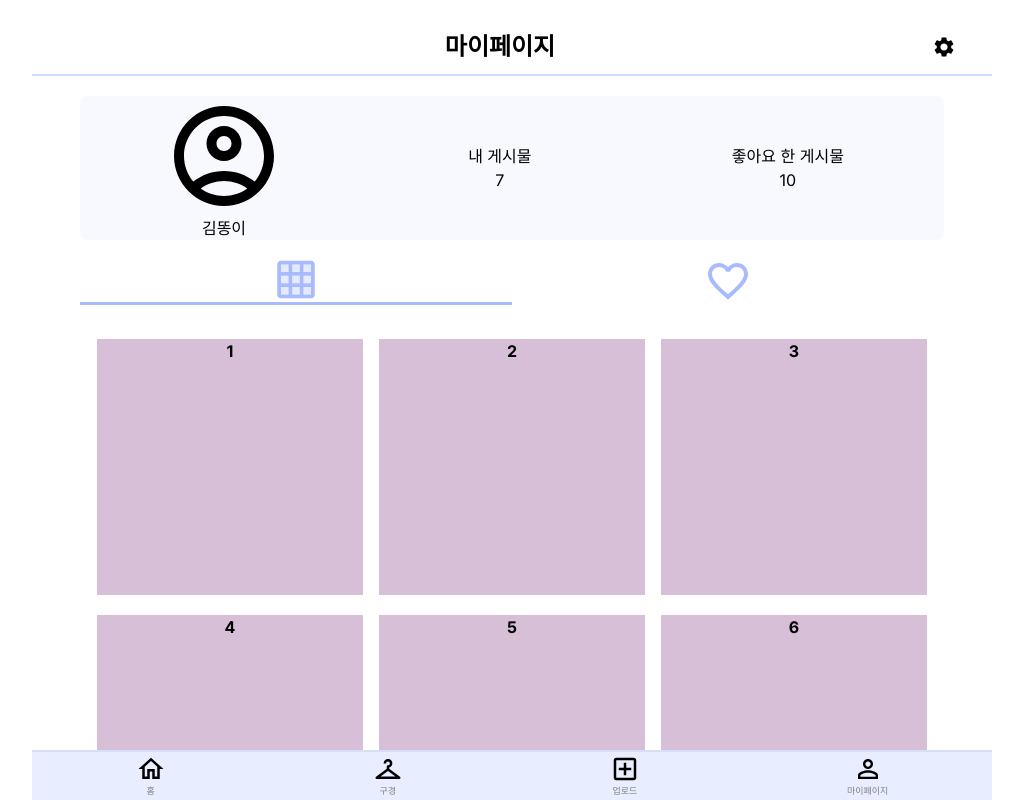
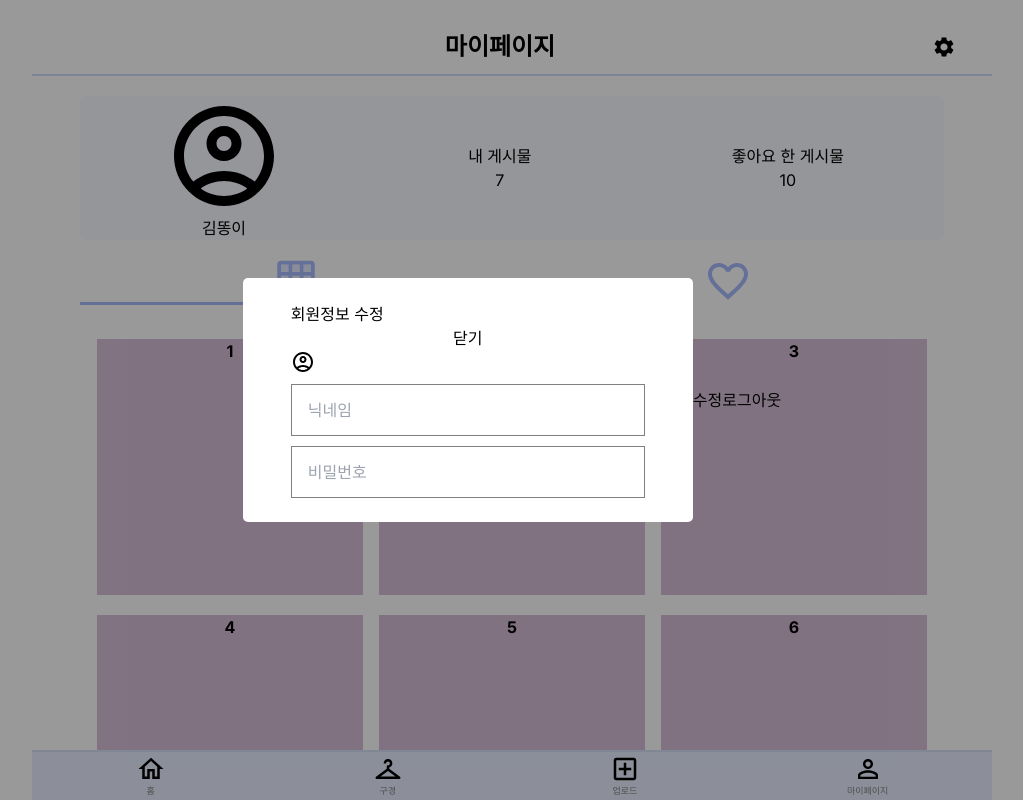
Before and after one commit to kdt-8-4/weatherfit-frontend, a Next.js app: page /mypage in a window 1280 px wide. Both pictures are taken after a click on the icon 1072 px from the left and 46 px from the top of the page. Shown: the top 800 px of the page, without its empty margins (128-1151 px from the left). Built offline with nearby package versions, Linux system fonts and the light colour scheme.

Commit message:
[feat] 마이페이지 탭 기능 추가 & 정보 수정 제작 중 #32

```diff
--- a/src/app/login/page.tsx
+++ b/src/app/login/page.tsx
@@ -7,13 +7,6 @@ import { useState, ChangeEvent, FormEvent, useEffect } from "react";
 import axios from "axios";
 import { useRouter } from "next/navigation";
 
-// 임시 데이터
-const userData = {
-  email: "testuser",
-  pw: "testPw",
-  name: "테스트",
-};
-
 export default function Login() {
   const router = useRouter();
   const [email, setEmail] = useState<string>("");
@@ -22,24 +15,37 @@ export default function Login() {
   const handleLogin = async (e: FormEvent) => {
     e.preventDefault();
 
-    useEffect(() => {
-      const dataFunc = async () => {
     try {
       const respone = await axios({
         method: "GET",
-            url: "https://www.jerneithe.site/user/signin?email=user100@test.com&password=1234",
-            headers: {
-              Authorization: "weatherfit",
-            },
+        url: `https://www.jerneithe.site/user/api/login?email=${email}&password=${pw}`,
+        // headers: {
+        //   Authorization: "weatherfit",
+        // },
       });
-          console.log(respone);
+      console.log("login respone: ", respone);
     } catch (error) {
-          console.error(error);
+      console.error("login error: ", error);
     }
-      };
 
-      dataFunc();
-    });
+    // useEffect(() => {
+    //   const dataFunc = async () => {
+    //     try {
+    //       const respone = await axios({
+    //         method: "GET",
+    //         url: `https://www.jerneithe.site/user/api/login?email=${email}&password=${pw}`,
+    //         // headers: {
+    //         //   Authorization: "weatherfit",
+    //         // },
+    //       });
+    //       console.log(respone);
+    //     } catch (error) {
+    //       console.error(error);
+    //     }
+    //   };
+
+    //   dataFunc();
+    // });
   };
 
   const handleInputChange =
--- a/src/app/mypage/page.tsx
+++ b/src/app/mypage/page.tsx
@@ -1,19 +1,22 @@
 "use client";
-import { useState } from "react";
+import React, { useState } from "react";
 import "../../style/mypage.scss";
 import SettingsIcon from "@mui/icons-material/Settings";
 import AccountCircleOutlinedIcon from "@mui/icons-material/AccountCircleOutlined";
 import Menubar from "@/component/MenuBar";
 import TabBar from "@/component/TabBar";
-import Profile from "@/component/Profile";
+import ProfileModal from "@/component/ProfileModal";
 // import ChevronRightOutlinedIcon from '@mui/icons-material/ChevronRightOutlined'; // > 아이콘
 
 export default function Mypage() {
+  // 회원 정보 수정 모달
   const [showProfileModify, setShowProfileModify] = useState<boolean>(false);
 
+  // 회원 정보 수정 모달 이벤트
   const handleSettingsClick = () => {
     setShowProfileModify(!showProfileModify);
   };
+
   return (
     <>
       <div className="container">
@@ -47,7 +50,9 @@ export default function Mypage() {
         </div>
         <Menubar />
       </div>
-      {showProfileModify ? <Profile /> : null}
+      {showProfileModify && (
+        <ProfileModal handleSettingsClick={handleSettingsClick} />
+      )}
     </>
   );
 }
--- a/src/component/Profile.tsx
+++ /dev/null
@@ -1,3 +0,0 @@
-export default function Profile() {
-  return <div className="modal_container">프로필 수정창</div>;
-}
--- /dev/null
+++ b/src/component/ProfileModal.tsx
@@ -0,0 +1,28 @@
+import AccountCircleOutlinedIcon from "@mui/icons-material/AccountCircleOutlined";
+
+// 회원 정보 수정 모달 컴포넌트
+
+interface handleSettingsClickProps {
+  handleSettingsClick: () => void;
+}
+
+export default function ProfileModal(props: handleSettingsClickProps) {
+  // 전달받은 state 함수
+  const { handleSettingsClick } = props;
+
+  return (
+    <div className="modal_back">
+      <div className="modal_content">
+        <h2>회원정보 수정</h2>
+        <button onClick={handleSettingsClick}>닫기</button>
+        <AccountCircleOutlinedIcon className="user_image" />
+        <input placeholder="닉네임" />
+        <input placeholder="비밀번호" />
+      </div>
+      <button type="button">수정</button>
+      <button type="button">로그아웃</button>
+    </div>
+  );
+}
+
+// onClick={(e: React.MouseEvent) => e.stopPropagation()}
--- a/src/style/mypage.scss
+++ b/src/style/mypage.scss
@@ -101,6 +101,41 @@
   }
 }
 
-.profile {
-  background-color: antiquewhite;
+.modal_back {
+  position: fixed;
+  top: 0;
+  left: 0;
+  width: 100%;
+  height: 100%;
+  background-color: rgba(0, 0, 0, 0.4);
+  display: flex;
+  justify-content: center;
+  align-items: center;
+  .modal_content {
+    padding: 1.5rem 3rem;
+    width: 28.125rem;
+    border-radius: 0.313rem;
+    display: flex;
+    flex-direction: column;
+    background-color: #ffffff;
+    input {
+      display: flex;
+      align-items: center;
+      margin-top: 0.625rem;
+      border: 0.063rem solid gray;
+      padding: 0.8rem 1rem;
+      font-size: 1rem;
+    }
+    div {
+      display: flex;
+      justify-content: space-evenly;
+      margin-top: 1.25rem;
+      button {
+        border: none;
+        width: 6.875rem;
+        padding: 0.8rem 1.8rem;
+        font-size: 0.9rem;
+      }
+    }
+  }
 }
```
Lines whose indentation alone changed are shown as unchanged.
